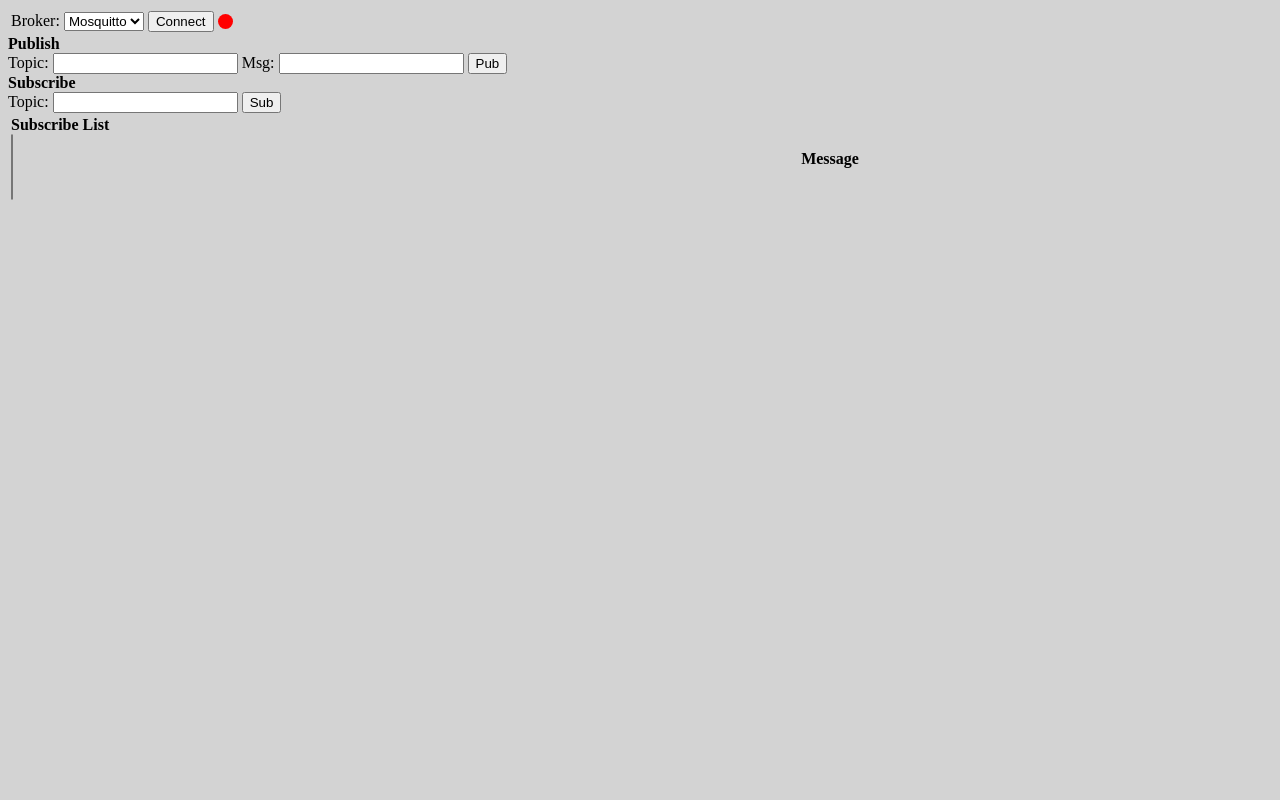
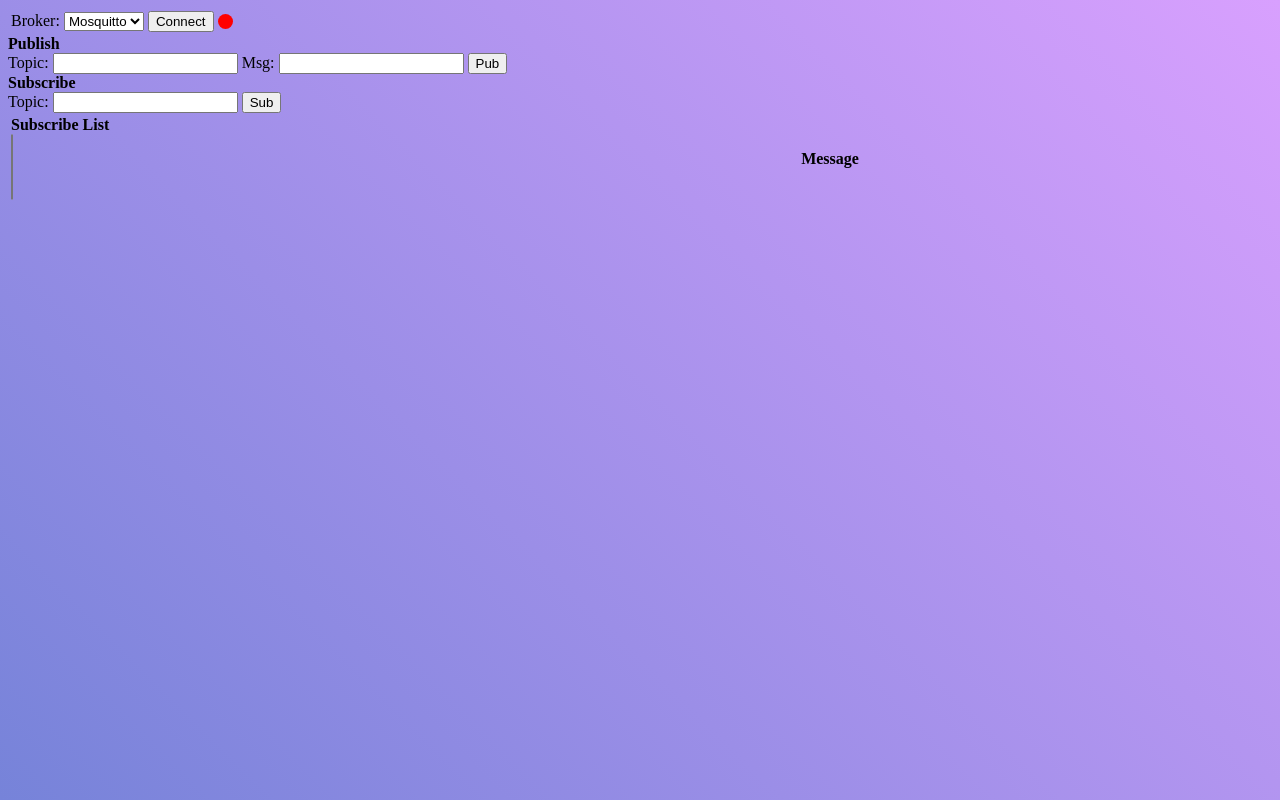
Before and after one commit to jaesung9507/mqtc, a website built with Vite: page frontend/index.html in a window 1280 px wide. Built offline with nearby package versions, Linux system fonts and the light colour scheme.

Commit message:
wails 업데이트 (beta.42 -> beta.44.2) / background 그라데이션 적용

```diff
--- a/frontend/src/style.css
+++ b/frontend/src/style.css
@@ -1,5 +1,6 @@
 html {
-    background-color: lightgray;
+    background: linear-gradient(45deg, #7683d9, #d8a0fe);
+    height: -webkit-fill-available;
 }
 
 #connectStatus {
```
Also changed, not shown: 2 other files.
